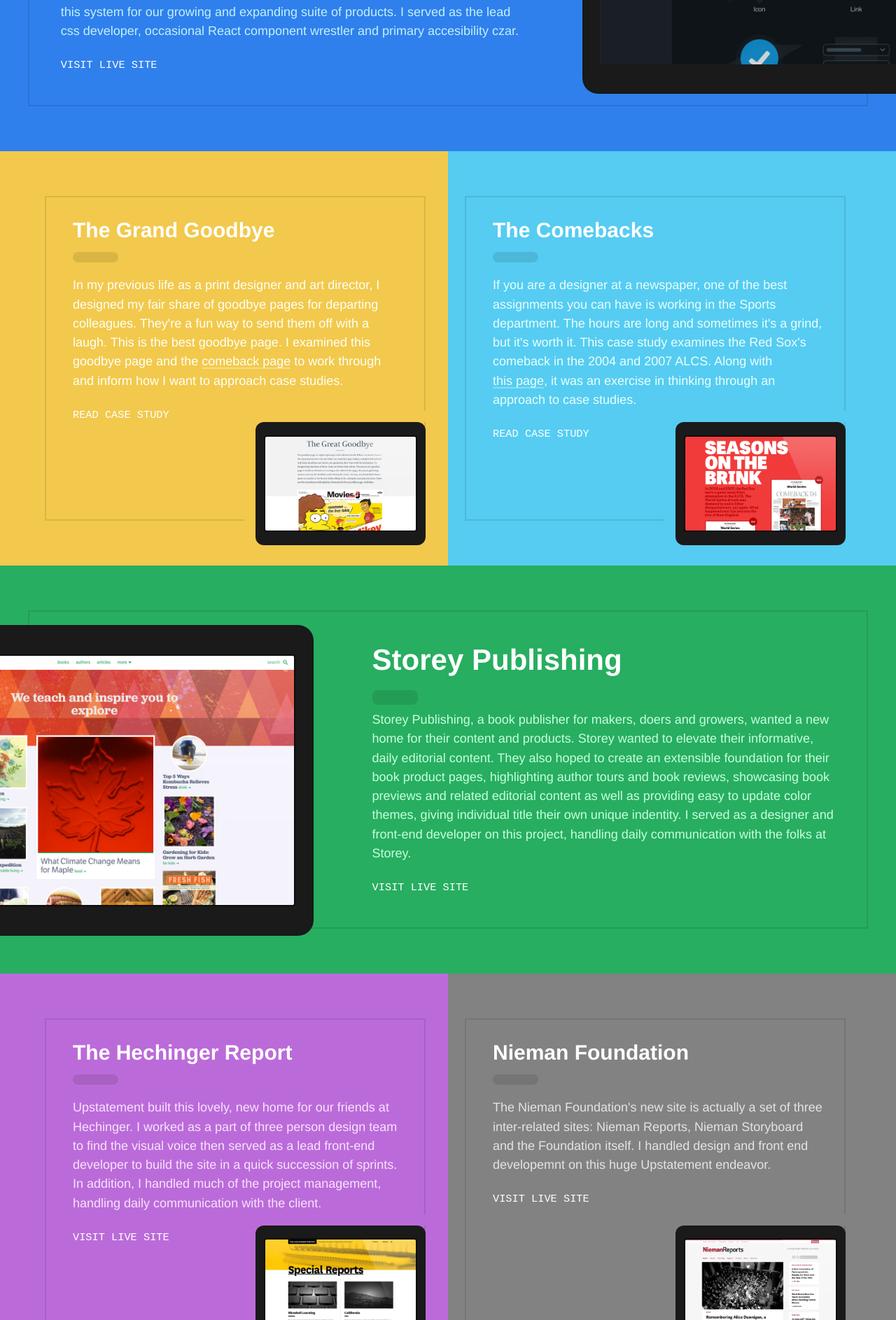
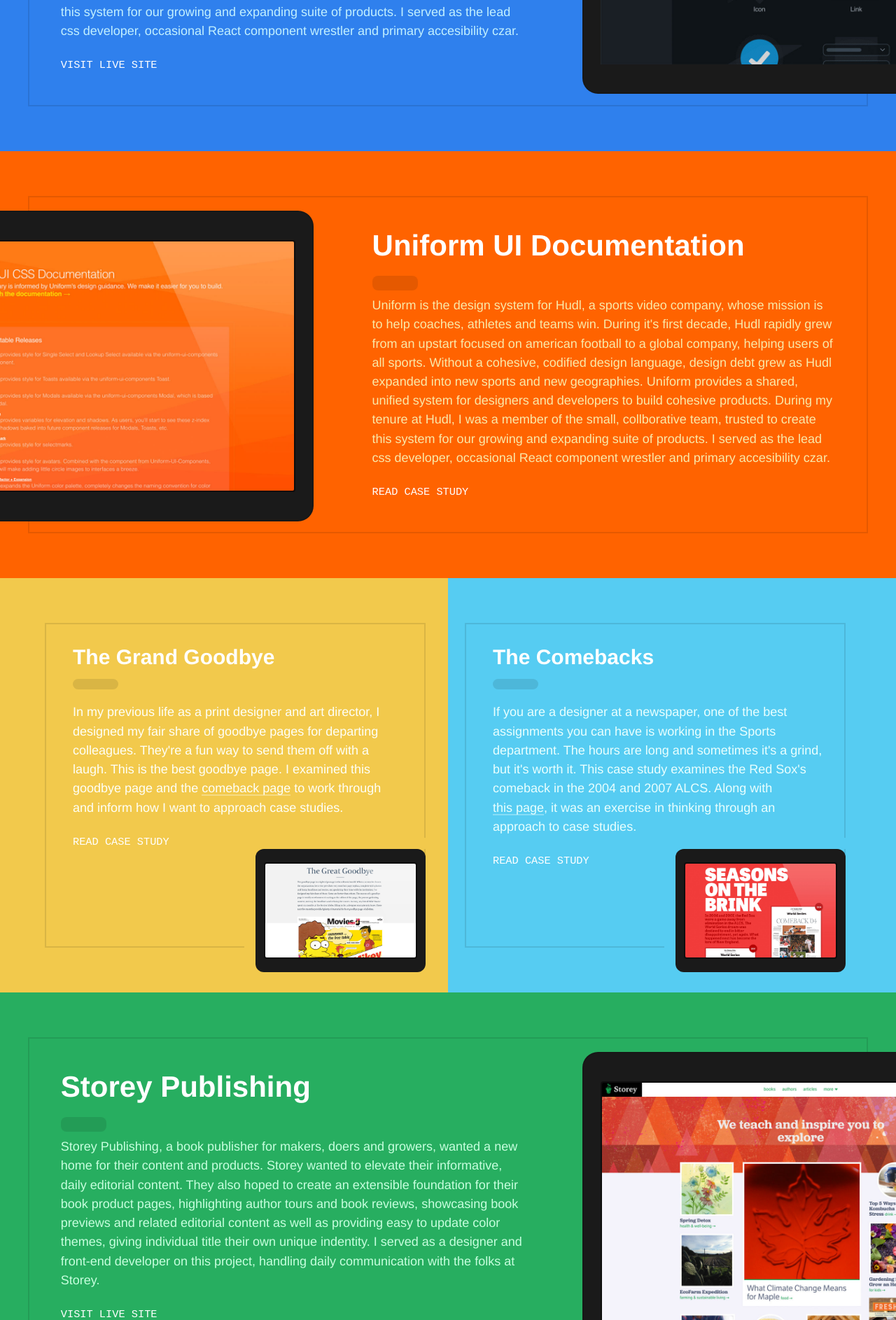
Before and after one commit to gcstaublin/gcstaublin.github.io, a Jekyll site: the page built from work.html, in a window 1280 px wide. Shown: the part 445-2331 px from the top of the page at 70% size. Built offline with Jekyll 4.4.1, drawn with Linux system fonts in a browser that asks for light colours; nearby versions of some CDN libraries.

Commit message:
Adding uniDocs tease to work landing page.

```diff
--- a/_data/work.yml
+++ b/_data/work.yml
@@ -3,6 +3,13 @@
     theme: cornflower
     url: uniform.hudl.com
     img: uniform_work_tease.jpg
+    text: Uniform is the design system for Hudl, a sports video company, whose mission is to help coaches, athletes and teams win. During it's first decade, Hudl rapidly grew from an upstart focused on american football to a global company, helping users of all sports. Without a cohesive, codified design language, design debt grew as Hudl expanded into new sports and new geographies. Uniform provides a shared, unified system for designers and developers to build cohesive products. During my tenure at Hudl, I was a member of the small, collborative team, trusted to create this system for our growing and expanding suite of products. I served as the lead css developer, occasional React component wrestler and primary accesibility czar.
+
+  - head: Uniform UI Documentation
+    theme: hudl
+    internal: true
+    url: uniform-ui-documentation/
+    img: uniDocs_work_tease.jpg
     text: Uniform is the design system for Hudl, a sports video company, whose mission is to help coaches, athletes and teams win. During it's first decade, Hudl rapidly grew from an upstart focused on american football to a global company, helping users of all sports. Without a cohesive, codified design language, design debt grew as Hudl expanded into new sports and new geographies. Uniform provides a shared, unified system for designers and developers to build cohesive products. During my tenure at Hudl, I was a member of the small, collborative team, trusted to create this system for our growing and expanding suite of products. I served as the lead css developer, occasional React component wrestler and primary accesibility czar.
 
   - head: The Grand Goodbye
--- a/static/scss/_archive.scss
+++ b/static/scss/_archive.scss
@@ -469,6 +469,11 @@
 }
 
 
+.theme--hudl {
+  --archive-section-color-bg: #ff6300;
+  --archive-section-color-text: #f9e9a9;
+}
+
 
 
 // Work Grid
--- a/work.html
+++ b/work.html
@@ -37,12 +37,44 @@
 {% endfor %}
 
 
+<!-- Second Big -->
+<!-- ========================== -->
+{% for item in site.data.work.projects limit:1 offset: 1 %}
+<article class="work__item {% if item.theme %}theme--{{item.theme}}{% endif %}">
+  <div class="work__inner--item work__grid--2--item">
+    <div class="work__media">
+      <div class="work__container--img work__device">
+        <img class="work__img" src="/static/img/work_landing/{{item.img}}">
+        <!-- <img class="work__img" src="/static/img/work_landing/grant_2018.jpg"> -->
+      </div>
+    </div>
+
+    <div class="work__content slide-up">
+      <h3 class="work__headline">
+        {{item.head}}
+      </h3>
+      <div class="work__text">
+        {{item.text}}
+        {% if item.internal == true %}
+          <a class="archive__link--text work__link--text work__link--text--alt" href="{{site.baseurl}}/work/{{ item.url}}">Read Case Study</a>
+          {% else %}
+           <a class="archive__link--text work__link--text" target="_blank" href="http://{{item.url}}">Visit Live Site</a>
+        {% endif %}
+
+      </div>
+    </div>
+
+  </div>
+</article>
+{% endfor %}
+
+
 
 <!-- First Smalls -->
 <!-- ========================== -->
 <section class="work__grid--wrapper">
   <div class="work__grid--2">
-  {% for item in site.data.work.projects offset:1 limit: 2 %}
+  {% for item in site.data.work.projects offset:2 limit: 2 %}
     <article class="work__item--small {% if item.theme %}theme--{{item.theme}}{% endif %}">
         <div class="work__media work__media--small">
           <div class="work__container--img--small work__device--small">
@@ -71,9 +103,9 @@
 
 
 
-<!-- Second Big -->
+<!-- Third Big -->
 <!-- ========================== -->
-{% for item in site.data.work.projects limit:1 offset: 3 %}
+{% for item in site.data.work.projects limit:1 offset: 4 %}
 <article class="work__item {% if item.theme %}theme--{{item.theme}}{% endif %}">
   <div class="work__inner--item work__grid--2--item">
     <div class="work__media">
@@ -108,7 +140,7 @@
 <!-- ========================== -->
 <section class="work__grid--wrapper">
   <div class="work__grid--2">
-  {% for item in site.data.work.projects offset:4 %}
+  {% for item in site.data.work.projects offset:5 %}
     <article class="work__item--small {% if item.theme %}theme--{{item.theme}}{% endif %}">
         <div class="work__media work__media--small">
           <div class="work__container--img--small work__device--small">
```
Also changed, not shown: static/css/screen.css, static/img/work_landing/uniDocs_work_tease.jpg (added), 1 other file.
